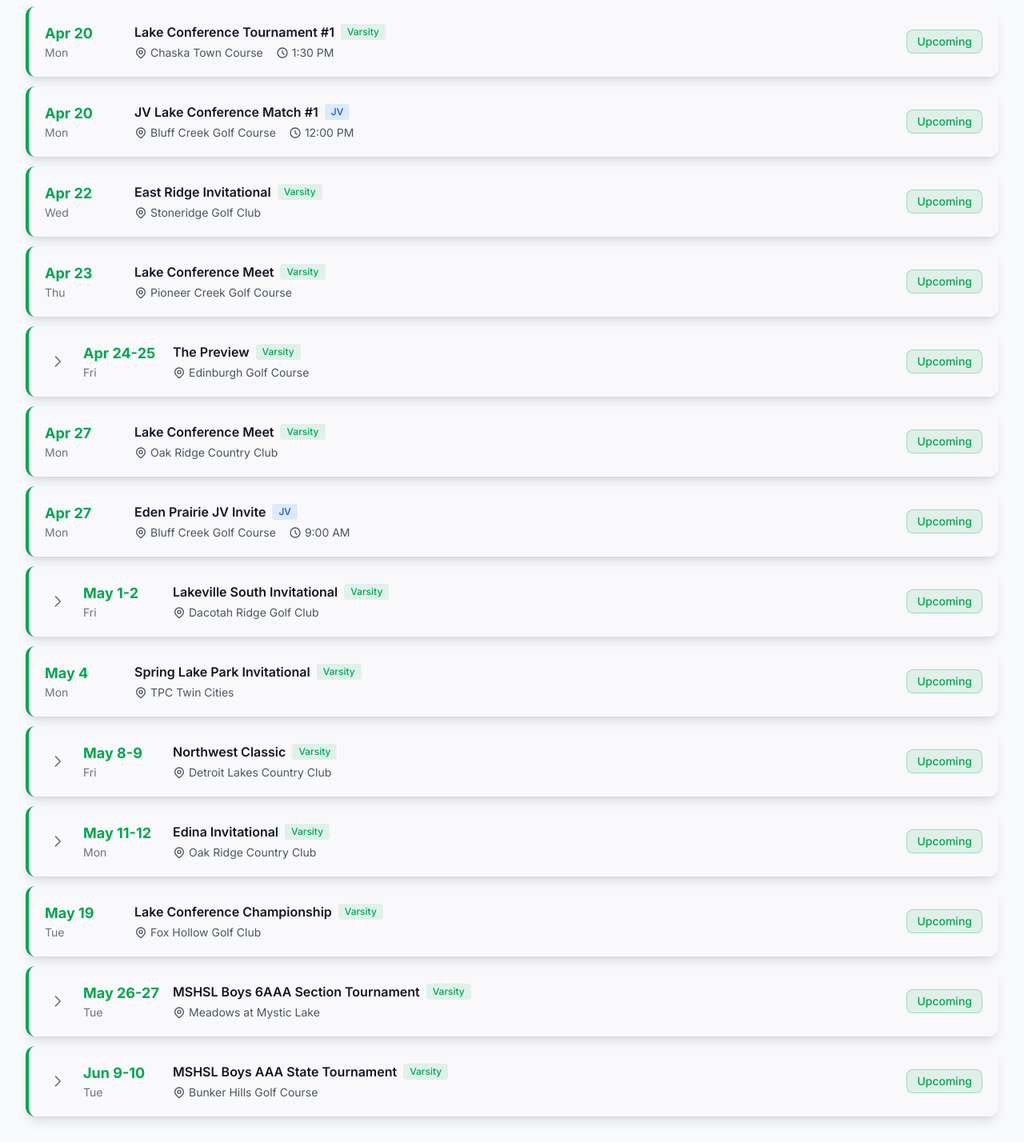
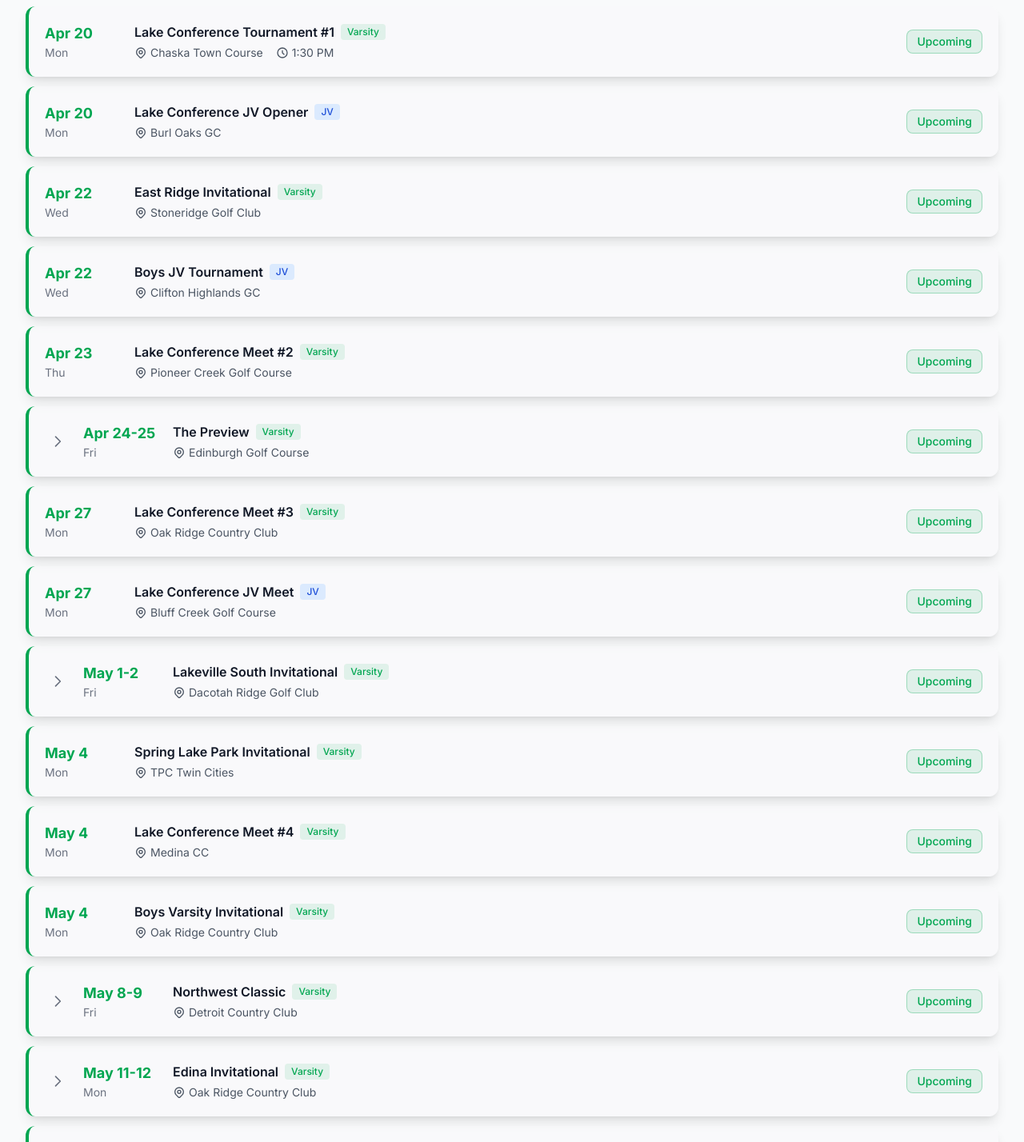
Before and after one commit to rlarson12/edina-golf-website, a React (Vite) app: page /schedule in a window 1280 px wide. Shown: the part 640-2068 px from the top of the page at 80% size. Built offline with nearby package versions, Linux system fonts and the light colour scheme.

Commit message:
Fix 2026 schedule display: update hardcoded array with all varsity + JV events

```diff
--- a/src/pages/Schedule.jsx
+++ b/src/pages/Schedule.jsx
@@ -34,21 +34,28 @@ function Schedule() {
   // 2026 Schedule (Varsity and JV events)
   const schedule2026 = [
     // Varsity Events
-    { id: '2026-V1', date: '2026-04-20', dateFormatted: 'Apr 20', event: 'Lake Conference Tournament #1', course: 'Chaska Town Course', level: 'Varsity', time: '1:30 PM' },
-    { id: '2026-V2', date: '2026-04-22', dateFormatted: 'Apr 22', event: 'East Ridge Invitational', course: 'Stoneridge Golf Club', level: 'Varsity' },
-    { id: '2026-V3', date: '2026-04-23', dateFormatted: 'Apr 23', event: 'Lake Conference Meet', course: 'Pioneer Creek Golf Course', level: 'Varsity' },
-    { id: '2026-V4', date: '2026-04-24', dateFormatted: 'Apr 24-25', event: 'The Preview', course: 'Edinburgh Golf Course', level: 'Varsity', isMultiDay: true },
-    { id: '2026-V5', date: '2026-04-27', dateFormatted: 'Apr 27', event: 'Lake Conference Meet', course: 'Oak Ridge Country Club', level: 'Varsity' },
-    { id: '2026-V6', date: '2026-05-01', dateFormatted: 'May 1-2', event: 'Lakeville South Invitational', course: 'Dacotah Ridge Golf Club', level: 'Varsity', isMultiDay: true },
-    { id: '2026-V7', date: '2026-05-04', dateFormatted: 'May 4', event: 'Spring Lake Park Invitational', course: 'TPC Twin Cities', level: 'Varsity' },
-    { id: '2026-V8', date: '2026-05-08', dateFormatted: 'May 8-9', event: 'Northwest Classic', course: 'Detroit Lakes Country Club', level: 'Varsity', isMultiDay: true },
-    { id: '2026-V9', date: '2026-05-11', dateFormatted: 'May 11-12', event: 'Edina Invitational', course: 'Oak Ridge Country Club', level: 'Varsity', isMultiDay: true },
-    { id: '2026-V10', date: '2026-05-19', dateFormatted: 'May 19', event: 'Lake Conference Championship', course: 'Fox Hollow Golf Club', level: 'Varsity' },
-    { id: '2026-V11', date: '2026-05-26', dateFormatted: 'May 26-27', event: 'MSHSL Boys 6AAA Section Tournament', course: 'Meadows at Mystic Lake', level: 'Varsity', isMultiDay: true },
-    { id: '2026-V12', date: '2026-06-09', dateFormatted: 'Jun 9-10', event: 'MSHSL Boys AAA State Tournament', course: 'Bunker Hills Golf Course', level: 'Varsity', isMultiDay: true },
+    { id: '2026-V1',  date: '2026-04-20', dateFormatted: 'Apr 20',    event: 'Lake Conference Tournament #1',      course: 'Chaska Town Course',        level: 'Varsity', time: '1:30 PM' },
+    { id: '2026-V2',  date: '2026-04-22', dateFormatted: 'Apr 22',    event: 'East Ridge Invitational',            course: 'Stoneridge Golf Club',       level: 'Varsity' },
+    { id: '2026-V3',  date: '2026-04-23', dateFormatted: 'Apr 23',    event: 'Lake Conference Meet #2',            course: 'Pioneer Creek Golf Course',  level: 'Varsity' },
+    { id: '2026-V4',  date: '2026-04-24', dateFormatted: 'Apr 24-25', event: 'The Preview',                        course: 'Edinburgh Golf Course',      level: 'Varsity', isMultiDay: true },
+    { id: '2026-V5',  date: '2026-04-27', dateFormatted: 'Apr 27',    event: 'Lake Conference Meet #3',            course: 'Oak Ridge Country Club',     level: 'Varsity' },
+    { id: '2026-V6',  date: '2026-05-01', dateFormatted: 'May 1-2',   event: 'Lakeville South Invitational',       course: 'Dacotah Ridge Golf Club',    level: 'Varsity', isMultiDay: true },
+    { id: '2026-V7',  date: '2026-05-04', dateFormatted: 'May 4',     event: 'Spring Lake Park Invitational',      course: 'TPC Twin Cities',            level: 'Varsity' },
+    { id: '2026-V8',  date: '2026-05-04', dateFormatted: 'May 4',     event: 'Lake Conference Meet #4',            course: 'Medina CC',                  level: 'Varsity' },
+    { id: '2026-V9',  date: '2026-05-04', dateFormatted: 'May 4',     event: 'Boys Varsity Invitational',          course: 'Oak Ridge Country Club',     level: 'Varsity' },
+    { id: '2026-V10', date: '2026-05-08', dateFormatted: 'May 8-9',   event: 'Northwest Classic',                  course: 'Detroit Country Club',       level: 'Varsity', isMultiDay: true },
+    { id: '2026-V11', date: '2026-05-11', dateFormatted: 'May 11-12', event: 'Edina Invitational',                 course: 'Oak Ridge Country Club',     level: 'Varsity', isMultiDay: true },
+    { id: '2026-V12', date: '2026-05-19', dateFormatted: 'May 19',    event: 'Lake Conference Championship',       course: 'Fox Hollow Golf Club',       level: 'Varsity' },
+    { id: '2026-V13', date: '2026-05-26', dateFormatted: 'May 26-27', event: 'Section 6AAA Championship',          course: 'Meadows at Mystic Lake',     level: 'Varsity', isMultiDay: true },
+    { id: '2026-V14', date: '2026-06-09', dateFormatted: 'Jun 9-10',  event: 'MSHSL AAA State Tournament',         course: 'Bunker Hills Golf Course',   level: 'Varsity', isMultiDay: true },
     // JV Events
-    { id: '2026-JV1', date: '2026-04-20', dateFormatted: 'Apr 20', event: 'JV Lake Conference Match #1', course: 'Bluff Creek Golf Course', level: 'JV', time: '12:00 PM' },
-    { id: '2026-JV2', date: '2026-04-27', dateFormatted: 'Apr 27', event: 'Eden Prairie JV Invite', course: 'Bluff Creek Golf Course', level: 'JV', time: '9:00 AM' },
+    { id: '2026-JV1', date: '2026-04-20', dateFormatted: 'Apr 20',    event: 'Lake Conference JV Opener',          course: 'Burl Oaks GC',               level: 'JV' },
+    { id: '2026-JV2', date: '2026-04-22', dateFormatted: 'Apr 22',    event: 'Boys JV Tournament',                 course: 'Clifton Highlands GC',       level: 'JV' },
+    { id: '2026-JV3', date: '2026-04-27', dateFormatted: 'Apr 27',    event: 'Lake Conference JV Meet',            course: 'Bluff Creek Golf Course',    level: 'JV' },
+    { id: '2026-JV4', date: '2026-05-11', dateFormatted: 'May 11-12', event: 'Boys JV Conference Meet',            course: 'Wild Marsh GC',              level: 'JV', isMultiDay: true },
+    { id: '2026-JV5', date: '2026-05-13', dateFormatted: 'May 13',    event: 'Boys JV Conference Meet',            course: 'Riverwood National GC',      level: 'JV' },
+    { id: '2026-JV6', date: '2026-05-14', dateFormatted: 'May 14',    event: 'Boys JV Game',                       course: 'Shamrock GC',                level: 'JV' },
+    { id: '2026-JV7', date: '2026-05-20', dateFormatted: 'May 20',    event: 'Boys JV Invitational',               course: 'Dahlgreen GC',               level: 'JV' },
   ]
 
   // Use schedule data from JSON (2025)
```
